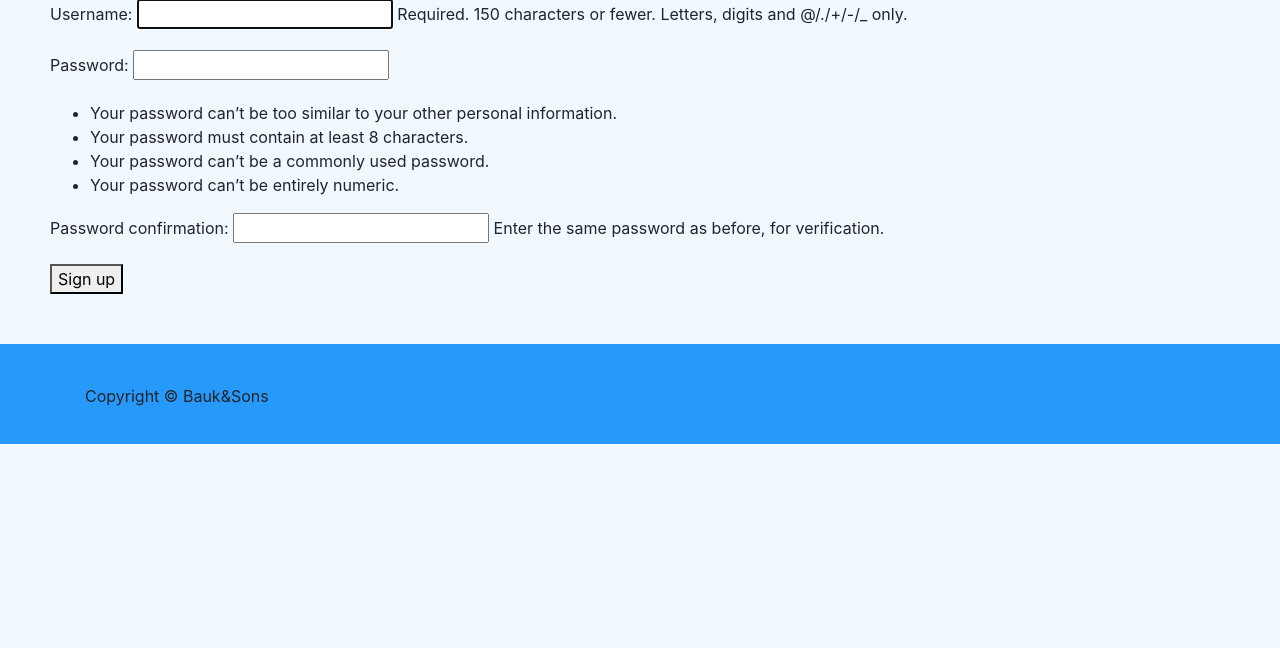
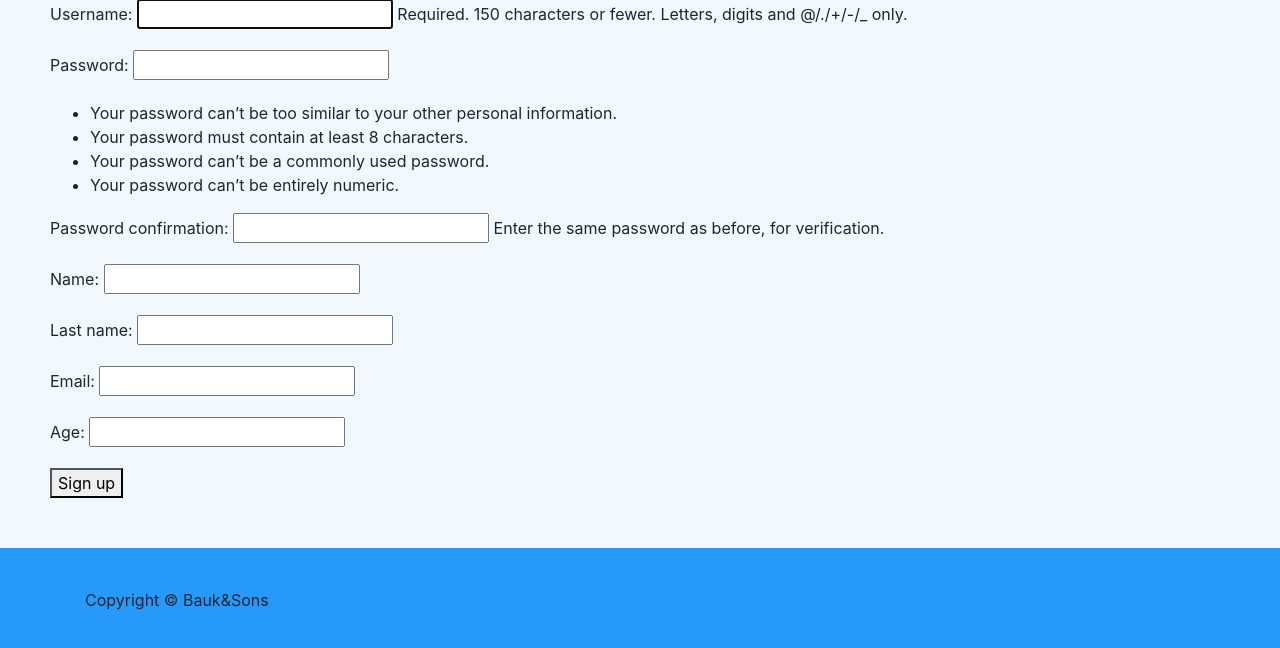
Before and after one commit to fifiman/uQUIZavanje, a Django app: page /signup in a window 1280 px wide. Shown: the part 298-946 px from the top of the page. Before the commit the page ends 742 px from the top, so only its background shows below. Run offline with Django 3.2, Linux system fonts and the light colour scheme; some libraries are stand-ins or nearby versions.

Commit message:
Register fully working

```diff
--- a/site/psi19/quiz/forms.py
+++ b/site/psi19/quiz/forms.py
@@ -1,5 +1,7 @@
 from django import forms
 from quiz.models import *
+from django.contrib.auth.forms import *
+
 
 
 class QuestionForm(forms.ModelForm):
@@ -7,3 +9,13 @@ class QuestionForm(forms.ModelForm):
     class Meta:
         model = Question
         fields = ['question', 'answer_one','answer_two','answer_three','answer_four','correct','category']
+
+class SignUpForm(UserCreationForm):
+    first_name = forms.CharField(max_length=30, required=False, label='Name')
+    last_name = forms.CharField(max_length=30, required=False, label='Last name')
+    email = forms.EmailField(max_length=254, label='Email'  )
+    age = forms.IntegerField()
+
+class Meta:
+    model = User
+    fields = ('username', 'first_name', 'last_name', 'email', 'age')
--- a/site/psi19/quiz/models.py
+++ b/site/psi19/quiz/models.py
@@ -13,9 +13,9 @@ from django.contrib.auth.models import User
 class User_profile(models.Model):
     user = models.OneToOneField(User, on_delete=models.CASCADE)
     age = models.IntegerField()
-    level = models.IntegerField()
-    picture = models.TextField(max_length = 50, blank = True, null = True)
-    banned = models.TextField(max_length = 50, blank = True, null = True)
+    level = models.IntegerField(default = 0)
+    picture = models.TextField(default = " ", max_length = 50, blank = True, null = True)
+    banned = models.TextField(default = "", max_length = 50, blank = True, null = True)
     is_moderator = models.BooleanField(default = False)
     is_admin = models.BooleanField(default = False)
     ranking = models.IntegerField(default = -1)
--- a/site/psi19/quiz/templates/quiz/base.html
+++ b/site/psi19/quiz/templates/quiz/base.html
@@ -86,8 +86,6 @@
                                         <a class="nav-link" href="{% url 'quiz:rank_list'%}">Rank List</a>
                                     </li>
 
-
-
                                     <li class="nav-item">
                                         <!-- NOTE - SOMWHOW SHOW THIS ONLY TO MODERATORS -->
                                         <!-- HERE FOR TESTING PURPOSES -->
--- a/site/psi19/quiz/views.py
+++ b/site/psi19/quiz/views.py
@@ -120,7 +120,54 @@ def signup(request):
 
     # If POST request we trying to create new user.
     if request.method == 'POST':
-        form = UserCreationForm(request.POST)
+        form = SignUpForm(request.POST)
+
+        if form.is_valid():
+            #form.save()
+
+            username = form.cleaned_data.get('username')
+            raw_password = form.cleaned_data.get('password1')
+            name = form.cleaned_data.get('first_name')
+            last = form.cleaned_data.get('last_name')
+            email = form.cleaned_data.get('email')
+            agef = form.cleaned_data.get('age')
+
+            new_user = User.objects.create_user(username,email,raw_password)
+            new_user.first_name = name
+            new_user.last_name = last
+            new_user.save()
+
+            print(new_user.id)
+
+            new_prof = User_profile.objects.create(user = new_user, age = agef)
+            new_prof.save()
+
+            user = authenticate(username=username, password=raw_password)
+            login(request, user)
+            return redirect('/home')
+
+        message = form.errors
+
+    # If GET or bad form we should return
+    # the form again to the user.
+    template = loader.get_template('quiz/signup.html')
+
+    # Fill with form context.
+    context = {
+        'form': SignUpForm()
+    }
+
+    if message is not None:
+        context['message'] = message
+
+    return HttpResponse(template.render(context, request))
+
+def signup_profile(request):
+    message = None
+
+    # If POST request we trying to create new user.
+    if request.method == 'POST':
+        form = UserProfileForm(request.POST)
 
         if form.is_valid():
             form.save()
@@ -129,7 +176,7 @@ def signup(request):
 
             user = authenticate(username=username, password=raw_password)
             login(request, user)
-            return redirect('/home')
+            return redirect('/signup_profile')
 
         message = 'BAD SIGNUP'
 
@@ -139,7 +186,7 @@ def signup(request):
 
     # Fill with form context.
     context = {
-        'form': UserCreationForm()
+        'form': UserProfileForm()
     }
 
     if message is not None:
```
Also changed, not shown: site/psi19/quiz/templates/quiz/signup_profile.html (added, +21 -0 lines), site/psi19/db.sqlite3, site/psi19/quiz/templates/quiz/search_results.html (indentation only).
